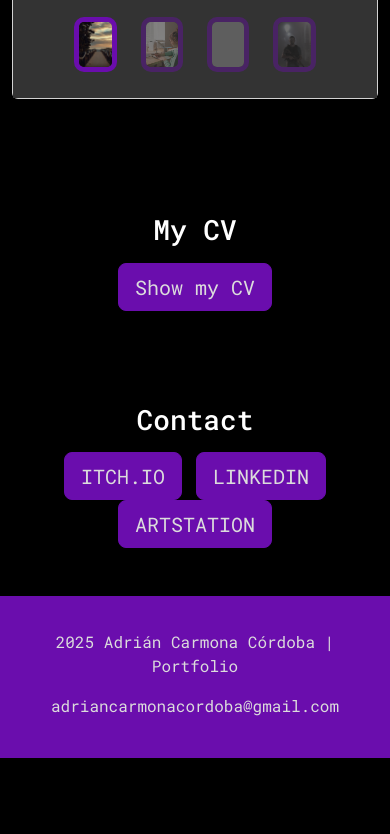
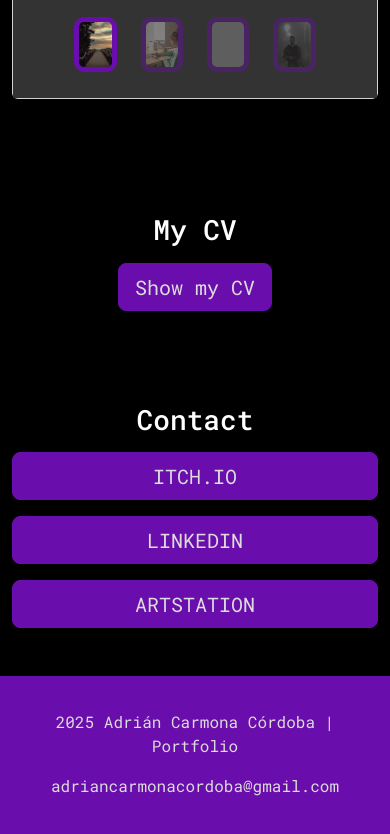
Before and after one commit to carmonaal12/Website, a plain HTML site: page index.html in a window 390 px wide. Shown: the part 8266-9100 px from the top of the page. Before the commit the page ends 9024 px from the top, so only its background shows below. Drawn offline with nearby package versions, Linux system fonts and the light colour scheme; grey boxes are pictures that could not be loaded.

Commit message:
Update styles.css

```diff
--- a/styles.css
+++ b/styles.css
@@ -210,3 +210,12 @@ section.py-5 {
     padding-top: 2rem !important;
     padding-bottom: 2rem !important;
 }
+
+/* Solución para que los botones de contacto no se superpongan en móvil */
+@media only screen and (max-width: 859px) {
+    #contact .btn {
+        display: block;
+        width: 100%;
+        margin-bottom: 1rem;
+    }
+}
```
